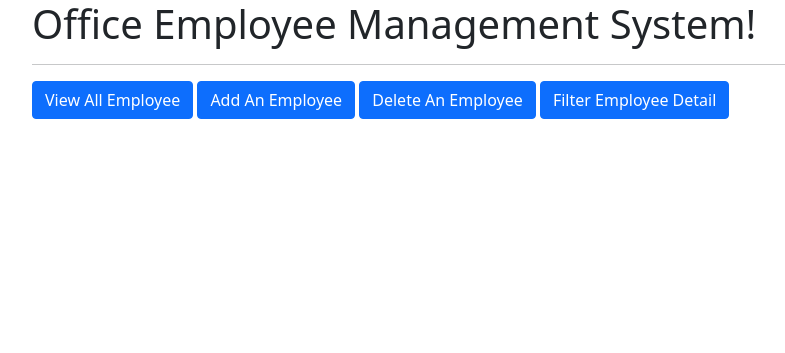
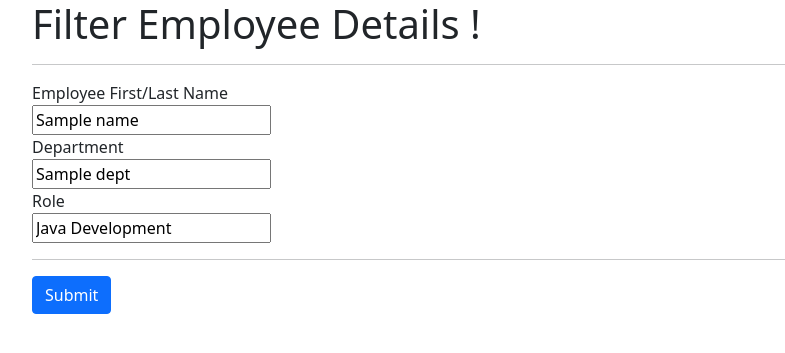
Before and after one commit to vishalipar/Office_Employee_Management_System, a Django app: template emp_app/templates/filter_emp.html in a window 1280 px wide. Shown: the top 353 px of the page, without its empty margins (50-835 px from the left). Run offline with Django 5.2, Linux system fonts and the light colour scheme; data comes from the database, SQL or seed files in the repository; both versions use the stored data as it was after the commit; the template is opened without the code that fills it: values that come from a table or form of the project are taken from there, most other values are stand-ins (such as "Sample title", 1, 10 or a date in 2020).

Commit message:
Implemented filter employee button

```diff
--- a/emp_app/templates/filter_emp.html
+++ b/emp_app/templates/filter_emp.html
@@ -8,16 +8,26 @@
     <!-- Bootstrap CSS -->
     <link href="https://cdn.jsdelivr.net/npm/bootstrap@5.1.3/dist/css/bootstrap.min.css" rel="stylesheet" integrity="sha384-1BmE4kWBq78iYhFldvKuhfTAU6auU8tT94WrHftjDbrCEXSU1oBoqyl2QvZ6jIW3" crossorigin="anonymous">
 
-    <title>Office Employee Management System!</title>
+    <title>Filter Employee</title>
   </head>
   <body>
     <div class="container">
-        <h1>Office Employee Management System!</h1>
+        <h1>Filter Employee Details !</h1>
         <hr>
-        <a class="btn btn-primary" href="/all_emp" role="button">View All Employee</a>
-        <a class="btn btn-primary" href="/add_emp" role="button">Add An Employee</a>
-        <a class="btn btn-primary" href="/remove_emp" role="button">Delete An Employee</a>
-        <a class="btn btn-primary" href="/filter_emp" role="button">Filter Employee Detail</a>
+
+        <form action='/filter_emp' method='post'>
+            {% csrf_token %}
+              <label for="first_name">Employee First/Last Name</label><br>
+              <input type="text" id="name" name='name' value='{{ name }}'><br>
+
+              <label for="dept">Department</label><br>
+              <input type="text" id="dept" name='dept' value='{{ dept }}'><br>
+
+              <label for="role">Role</label><br>
+              <input type="text" id="role" name='role' value='{{ role }}'><br>
+              <hr>
+            <button type="submit" class="btn btn-primary">Submit</button>
+          </form>
 
     </div>
 
```
Also changed, not shown: emp_app/templates/view_all_emp.html (+8 -4 lines), emp_app/views.py (+22 -1 lines), db.sqlite3.
